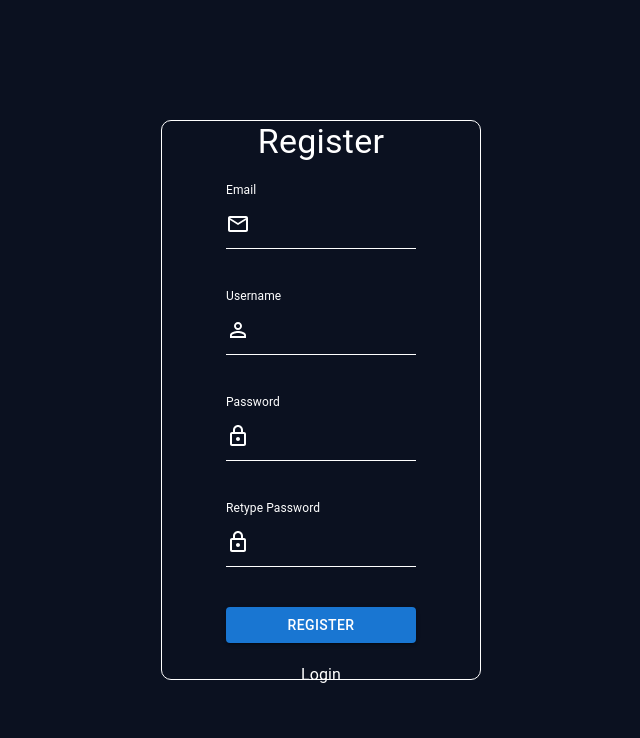
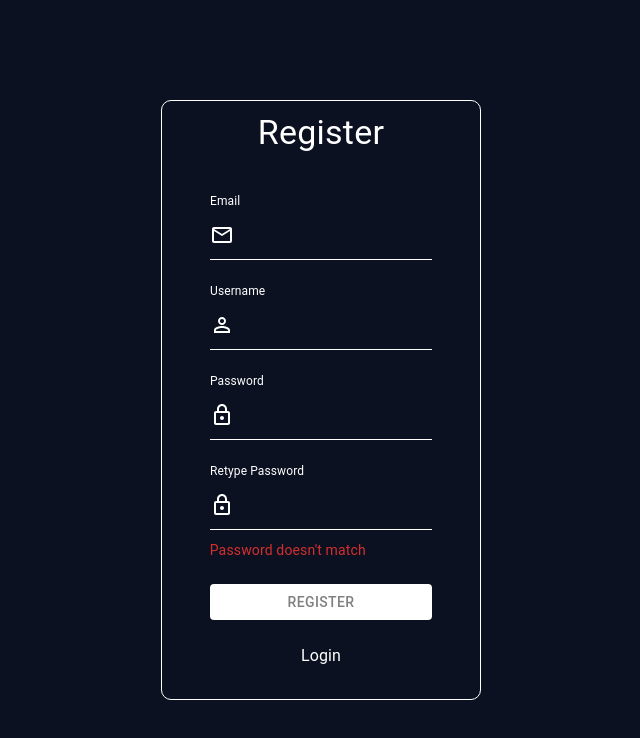
Before and after one commit to DevSecOps-B-3/frontend, a React (Vite) app: page /register in a window 1280 px wide. Shown: the top 738 px of the page, without its empty margins (319-959 px from the left). Built offline with nearby package versions, Linux system fonts and the light colour scheme.

Commit message:
feat(register): add register ui and functionality

```diff
--- /dev/null
+++ b/src/api/auth/register.ts
@@ -0,0 +1,9 @@
+import { axiosClient } from "../../lib/axios_client";
+
+export const registerUser = (formData: {
+  email: string;
+  name: string;
+  password: string;
+}) => {
+  return axiosClient.post("users/register", formData);
+};
--- /dev/null
+++ b/src/feature/register/reducer.ts
@@ -0,0 +1,61 @@
+import { ActionType } from "../../data/dto/action_type";
+
+export interface RegisterStateType {
+  email: string;
+  name: string;
+  password: string;
+  retypePassword: string;
+  error: Record<string, boolean>;
+}
+export const registerInitialState: RegisterStateType = {
+  email: "",
+  name: "",
+  password: "",
+  retypePassword: "",
+  error: {
+    length: true,
+    number: true,
+    specialChar: true,
+    retype: true,
+  },
+};
+
+export const registerFormReducer = (
+  state: RegisterStateType = registerInitialState,
+  action: ActionType
+) => {
+  switch (action.type) {
+    case "UPDATE_EMAIL":
+      return {
+        ...state,
+        email: action.payload,
+      };
+    case "UPDATE_NAME":
+      return {
+        ...state,
+        name: action.payload,
+      };
+    case "UPDATE_PASSWORD":
+      return {
+        ...state,
+        password: action.payload,
+      };
+    case "UPDATE_RETYPE_PASSWORD":
+      if (action.payload === state.password) {
+        delete state.error.retype;
+        return {
+          ...state,
+          retypePassword: action.payload,
+        };
+      }
+      return {
+        ...state,
+        retypePassword: action.payload,
+        error: {
+          retype: state.password !== action.payload,
+        },
+      };
+    default:
+      return state;
+  }
+};
--- /dev/null
+++ b/src/feature/register/register_hook.tsx
@@ -0,0 +1,28 @@
+import { useReducer } from "react"
+import { registerFormReducer, registerInitialState } from "./reducer"
+import { useMutation, } from "@tanstack/react-query"
+import { useNavigate } from "react-router-dom"
+import { registerUser } from "../../api/auth/register"
+
+const RegisterHook = () => {
+  const navigate = useNavigate()
+  const [state, dispatch] = useReducer(registerFormReducer, registerInitialState)
+  const hasError = Object.values(state.error).some(value => value === true);
+
+  const mutation = useMutation({
+    mutationFn: registerUser,
+  });
+
+  const registerHandler = (e: React.SyntheticEvent) => {
+    e.preventDefault()
+    const formData = {
+      email: state.email,
+      name: state.name,
+      password: state.password
+    }
+    mutation.mutate(formData)
+  }
+  return { state, dispatch, hasError, registerHandler, mutation, navigate }
+}
+
+export default RegisterHook
--- a/src/pages/Register.tsx
+++ b/src/pages/Register.tsx
@@ -1,12 +1,37 @@
 import EmailOutlinedIcon from '@mui/icons-material/EmailOutlined';
 import LockOutlinedIcon from '@mui/icons-material/LockOutlined';
 import PersonOutlineOutlinedIcon from '@mui/icons-material/PersonOutlineOutlined';
-import { Button, Stack, Typography } from "@mui/material"
+import { Box, Button, Stack, Typography } from "@mui/material"
 import InputIcon from "../components/input/input_with_icon"
 import { Link } from "react-router-dom"
+import RegisterHook from '../feature/register/register_hook';
+import Loading from '../components/loading/loading';
+import { failedNotification } from '../components/notification/failed';
+import { successNotification } from '../components/notification/succes';
+import { useEffect } from 'react';
+import { ToastContainer } from 'react-toastify';
 
 const Register = () => {
+  const { state, dispatch, hasError, registerHandler, mutation, navigate } = RegisterHook()
+
+  useEffect(() => {
+    if (mutation.isError) {
+      failedNotification("Login Failed")
+    }
+    if (mutation.isSuccess) {
+      successNotification("Register success", 1000)
+      setTimeout(() => {
+        navigate('/login');
+      }, 1500)
+    }
+  }, [mutation.isSuccess, mutation.isError, navigate])
+
+  if (mutation.isPending) {
+    return <Loading />
+  }
+
   return (
+    <>
       <Stack sx={{
         justifyContent: "center",
         alignItems: "center",
@@ -15,10 +40,11 @@ const Register = () => {
       }}>
         <Stack sx={{
           border: "1px solid white",
-        height: "70vh",
+          height: "75vh",
           width: "25%",
           borderRadius: "10px",
-        justifyContent: "space-evenly",
+          justifyContent: "center",
+          gap: "20px"
         }}>
           <Typography variant="h4" color="initial" sx={{
             textAlign: "center",
@@ -26,18 +52,34 @@ const Register = () => {
           }}>
             Register
           </Typography>
+          <form onSubmit={registerHandler}>
             <Stack sx={{ alignItems: "center", width: "100%", paddingY: "20px" }}>
-          <Stack sx={{ width: "60%" }} spacing={5}>
-            <InputIcon icon={<EmailOutlinedIcon />} label="Email" type="email" />
-            <InputIcon icon={<PersonOutlineOutlinedIcon />} label="Username" type="text" />
-            <InputIcon icon={<LockOutlinedIcon />} label="Password" type="password" />
-            <InputIcon icon={<LockOutlinedIcon />} label="Retype Password" type="password" />
-            <Button variant="contained" sx={{ width: "100%" }}>Register</Button>
-            <Link to="/login" style={{ textDecoration: "none", color: "white", margin: "auto" }}>
+              <Stack sx={{ width: "70%" }} spacing={3}>
+                <InputIcon icon={<EmailOutlinedIcon />} label="Email" type="email" value={state?.email} dispatch={dispatch} actionType="UPDATE_EMAIL" required={true} />
+                <InputIcon icon={<PersonOutlineOutlinedIcon />} label="Username" type="text" value={state?.name} dispatch={dispatch} actionType="UPDATE_NAME" required={true} />
+                <Box>
+                  <InputIcon icon={<LockOutlinedIcon />} label="Password" type="password" value={state?.password} dispatch={dispatch} actionType="UPDATE_PASSWORD" required={true} />
+                </Box>
+                <Box>
+                  <InputIcon icon={<LockOutlinedIcon />} label="Retype Password" type="password" value={state?.retypePassword} dispatch={dispatch} actionType="UPDATE_RETYPE_PASSWORD" required={true} />
+                  <Typography variant="body2" color={`${state.error.retype ? "error" : "success"}`} sx={{ marginTop: "10px" }}>Password doesn't match</Typography>
+                </Box>
+                <Button variant="contained" type='submit' disabled={hasError}
+                  sx={{
+                    width: "100%",
+                    "&.Mui-disabled": {
+                      backgroundColor: "white",
+                      color: "gray",
+                    },
+                    "&:hover": {
+                      backgroundColor: hasError ? "white" : "primary.dark",
+                    },
+                  }}>Register
+                </Button>
+                <Link to="/login" style={{ textDecoration: "none", color: "white", marginLeft: "auto", marginRight: "auto" }}>
                   <Typography variant="body1" color="initial" sx={{
                     textAlign: "center",
                     width: "max-content",
-                marginTop: "20px",
                     color: "white",
                     "&:hover": {
                       color: "primary.main"
@@ -48,8 +90,11 @@ const Register = () => {
                 </Link>
               </Stack>
             </Stack>
+          </form>
         </Stack>
       </Stack >
+      <ToastContainer />
+    </>
   )
 }
 
```
Lines whose indentation alone changed are shown as unchanged.
